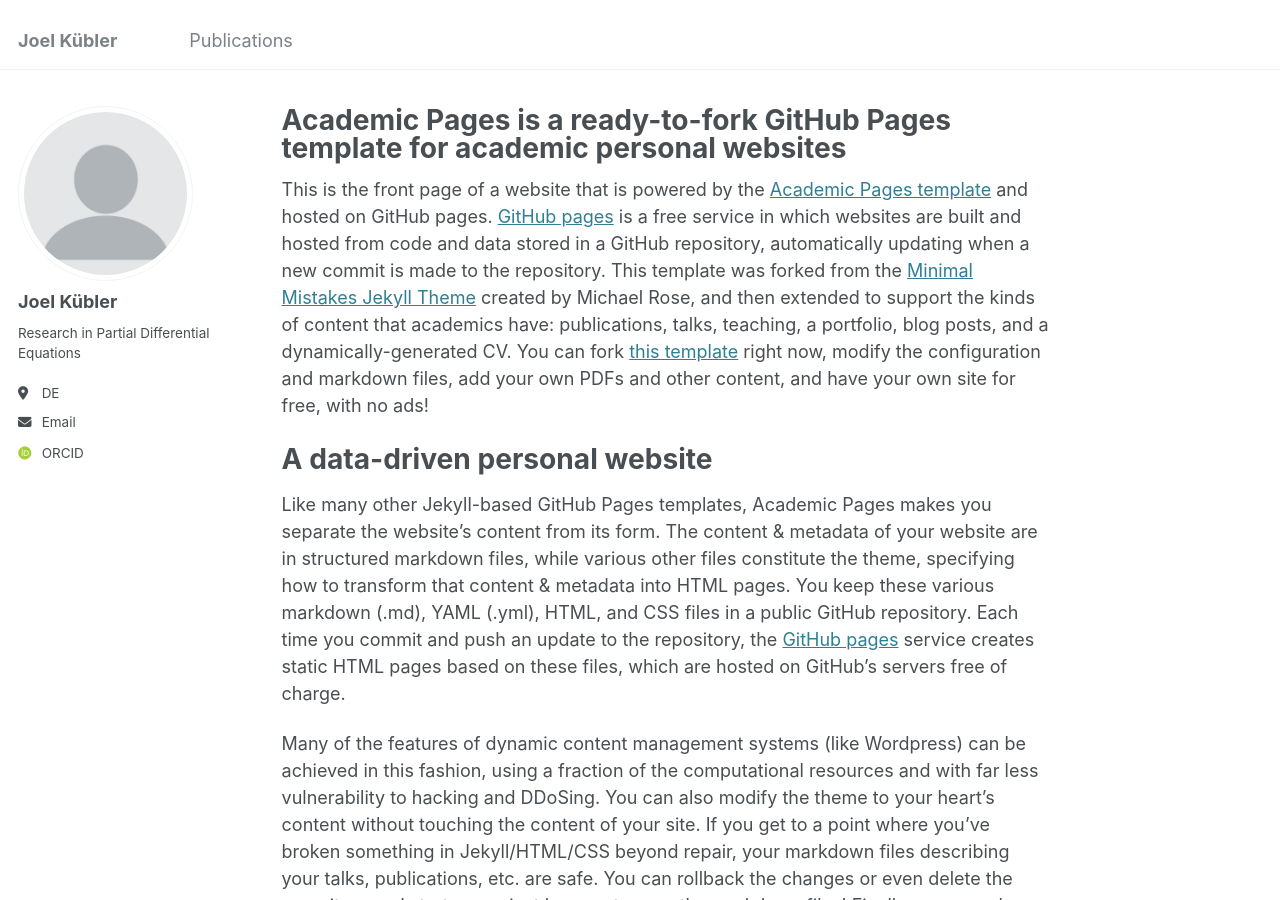
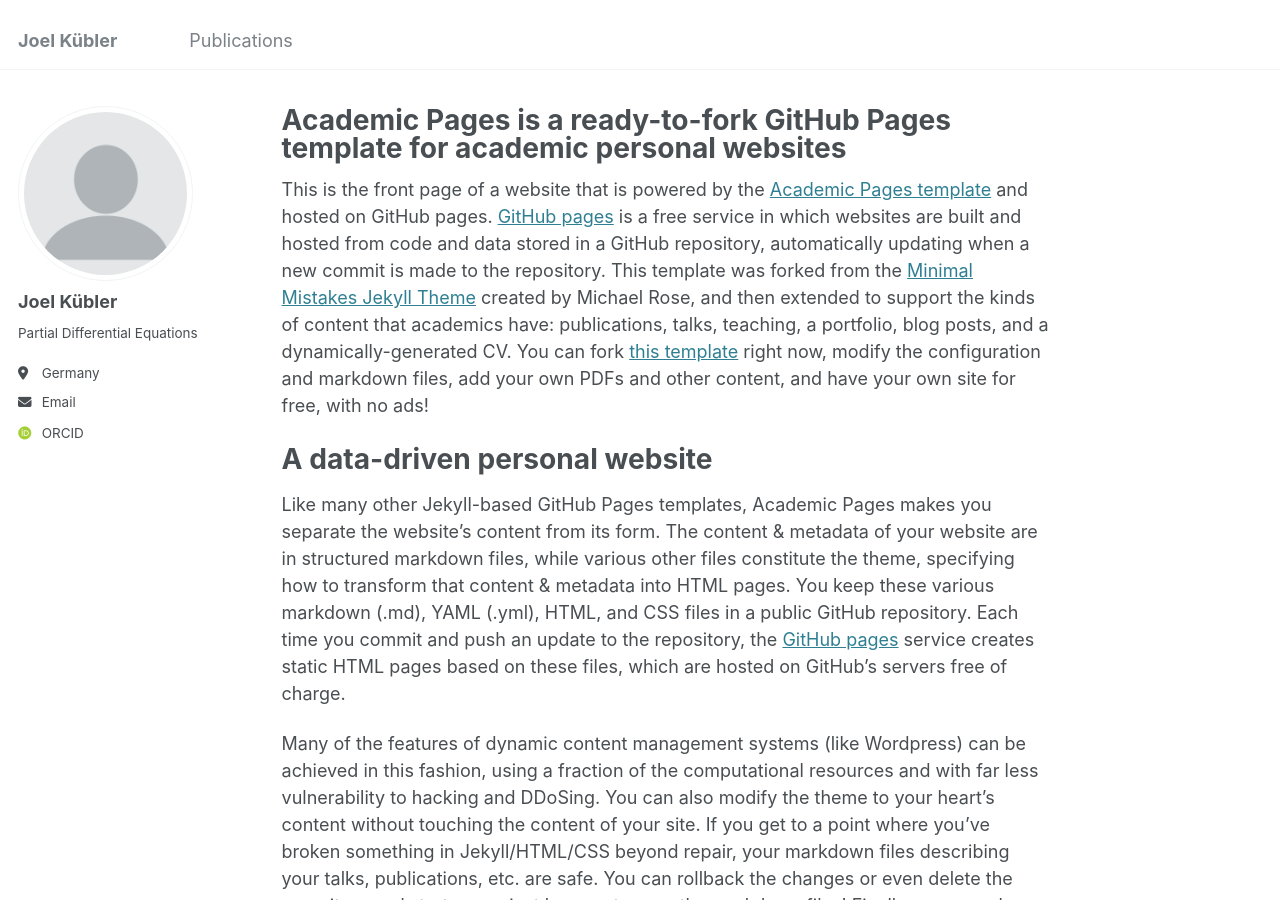
Before and after one commit to jkblr/jkblr.github.io, a Jekyll site: the page built from _pages/about.md, in a window 1280 px wide and 900 px high. Built offline with Jekyll 4.4.1, drawn with Linux system fonts in a browser that asks for light colours; some web fonts are replaced.

Commit message:
Update _config.yml

```diff
--- a/_config.yml
+++ b/_config.yml
@@ -24,8 +24,8 @@ author:
   avatar           : "profile.png"
   name             : "Joel Kübler"
   pronouns         : # example: "she/her"
-  bio              : "Research in Partial Differential Equations"
-  location         : "DE"
+  bio              : "Partial Differential Equations"
+  location         : "Germany"
   employer         : #"Red Brick University"
   uri              : # URL
   email            : "joel.kuebler.math@gmail.com"
```
